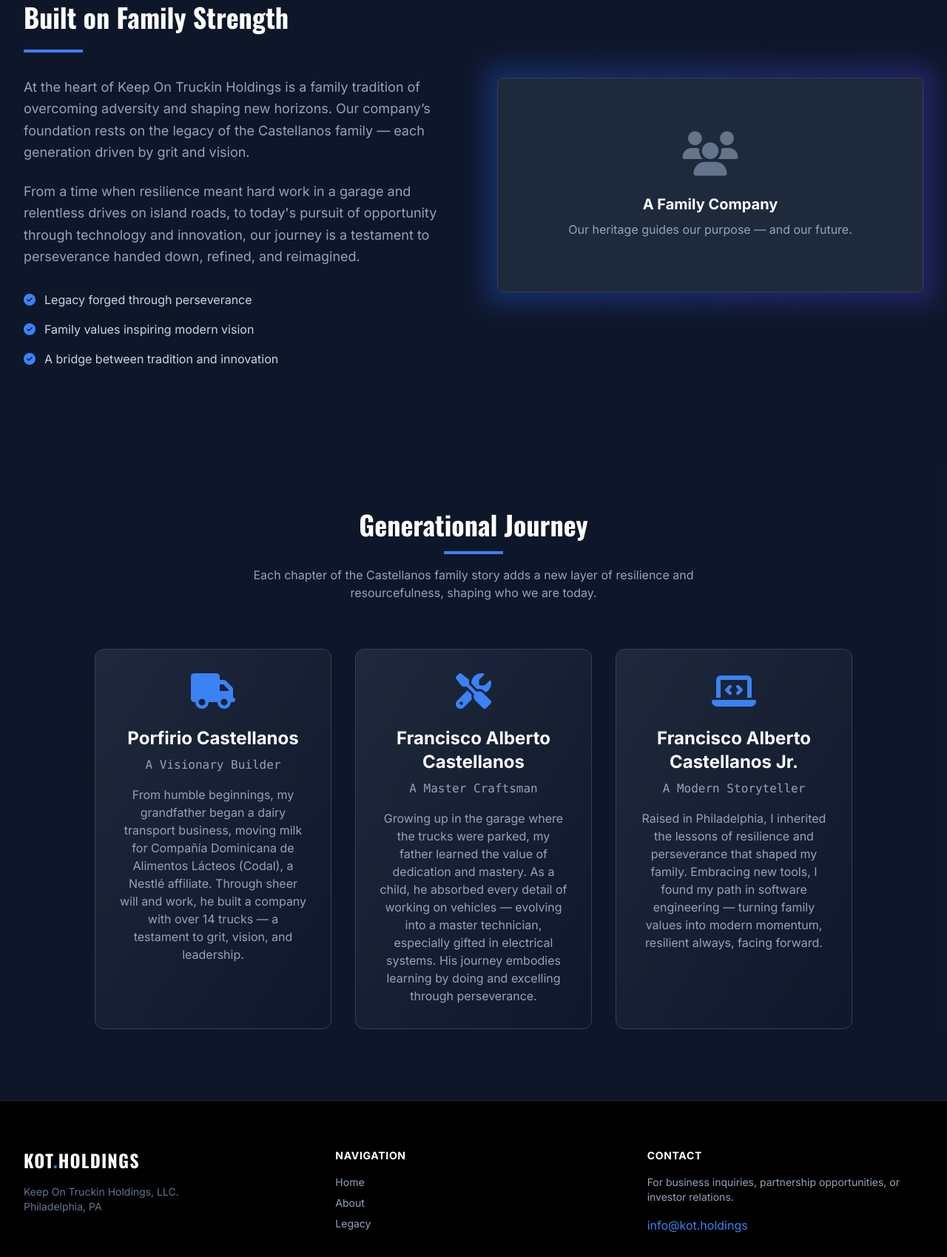
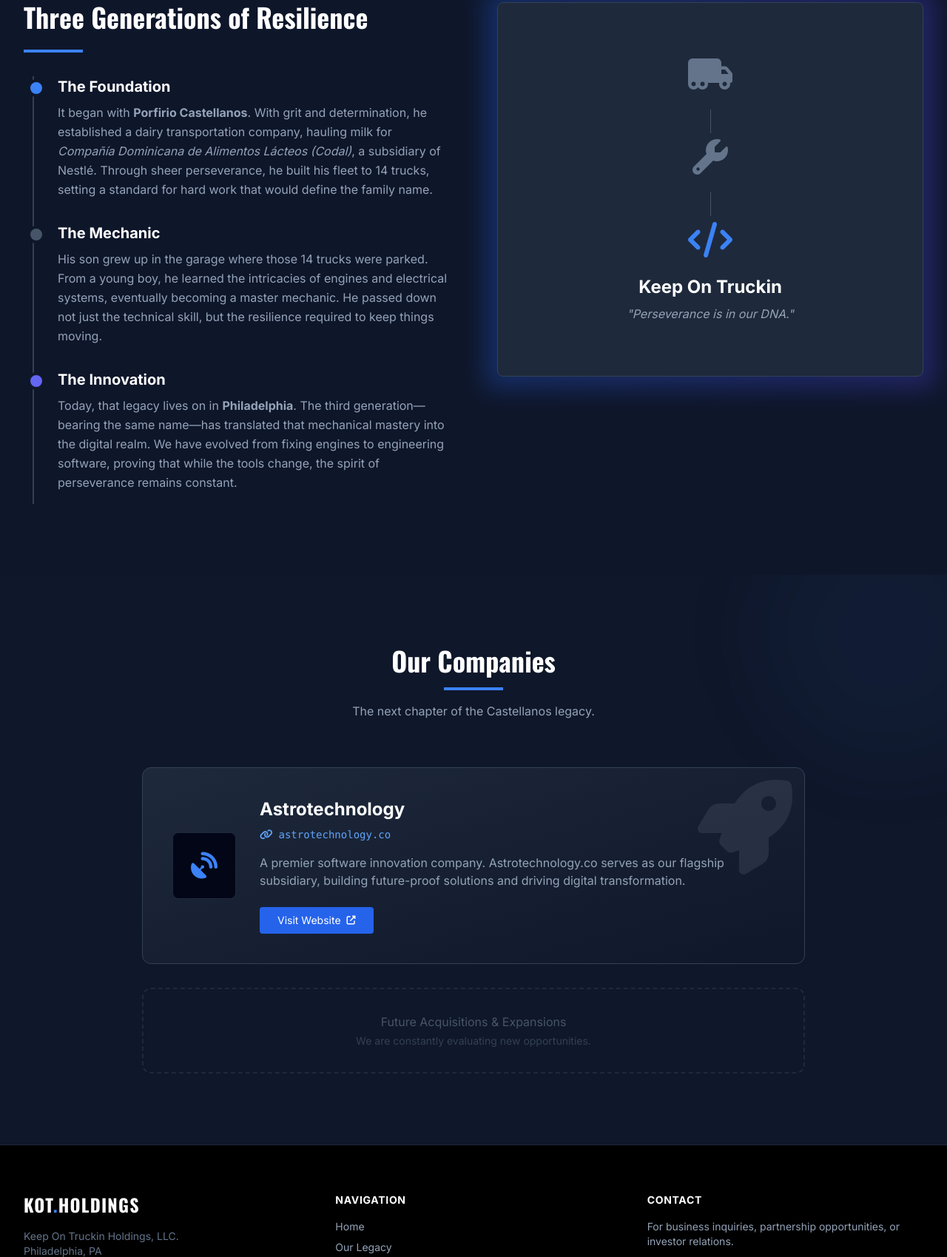
Before and after one commit to DocDevelopers/kot-homepage, a plain HTML site: page index.html in a window 1280 px wide. Shown: the part 893-2592 px from the top of the page at 74% size. Drawn offline with nearby package versions, Linux system fonts and the light colour scheme.

Commit message:
Revise meta description and update navigation links
Updated the website's description meta tag, changed navigation links, and improved text content for clarity and relevance.

```diff
--- a/index.html
+++ b/index.html
@@ -4,11 +4,14 @@
     <meta charset="UTF-8">
     <meta name="viewport" content="width=device-width, initial-scale=1.0">
     <title>Keep On Truckin Holdings, LLC | kot.holdings</title>
-    <meta name="description" content="A legacy of perseverance and innovation — the Castellanos family story">
+    <meta name="description" content="The Castellanos legacy. From dairy transportation to software innovation.">
+
     <!-- Tailwind CSS -->
     <script src="https://cdn.tailwindcss.com"></script>
+
     <!-- Font Awesome -->
     <link rel="stylesheet" href="https://cdnjs.cloudflare.com/ajax/libs/font-awesome/6.4.0/css/all.min.css">
+
     <!-- Google Fonts -->
     <link href="https://fonts.googleapis.com/css2?family=Inter:wght@300;400;600;700&family=Oswald:wght@500;700&display=swap" rel="stylesheet">
 
@@ -24,7 +27,7 @@
                         kot: {
                             dark: '#0f172a',
                             light: '#e2e8f0',
-                            accent: '#3b82f6',
+                            accent: '#3b82f6', // Blue for tech
                             secondary: '#64748b'
                         }
                     }
@@ -32,16 +35,27 @@
             }
         }
     </script>
+
     <style>
+        /* Custom Animations */
         @keyframes fade-in-up {
             from { opacity: 0; transform: translateY(20px); }
             to { opacity: 1; transform: translateY(0); }
         }
-        .animate-fade-in-up { animation: fade-in-up 0.8s ease-out forwards; }
+
+        .animate-fade-in-up {
+            animation: fade-in-up 0.8s ease-out forwards;
+        }
+
         .delay-100 { animation-delay: 0.1s; }
         .delay-200 { animation-delay: 0.2s; }
         .delay-300 { animation-delay: 0.3s; }
-        .glass-nav { background: rgba(15, 23, 42, 0.9); backdrop-filter: blur(10px); border-bottom: 1px solid rgba(255,255,255,0.1); }
+
+        .glass-nav {
+            background: rgba(15, 23, 42, 0.9);
+            backdrop-filter: blur(10px);
+            border-bottom: 1px solid rgba(255, 255, 255, 0.1);
+        }
     </style>
 </head>
 <body class="bg-kot-dark text-slate-300 font-sans antialiased selection:bg-kot-accent selection:text-white">
@@ -50,18 +64,23 @@
     <nav class="fixed w-full z-50 glass-nav transition-all duration-300" id="navbar">
         <div class="max-w-7xl mx-auto px-4 sm:px-6 lg:px-8">
             <div class="flex items-center justify-between h-20">
+                <!-- Logo -->
                 <div class="flex-shrink-0 cursor-pointer" onclick="window.scrollTo(0,0)">
                     <span class="font-display text-2xl tracking-wider text-white font-bold uppercase">
                         KOT<span class="text-kot-accent">.</span>Holdings
                     </span>
                 </div>
+
+                <!-- Desktop Menu -->
                 <div class="hidden md:block">
                     <div class="ml-10 flex items-baseline space-x-8">
-                        <a href="#about" class="hover:text-white hover:bg-white/10 px-3 py-2 rounded-md text-sm font-medium transition-colors">About</a>
-                        <a href="#legacy" class="hover:text-white hover:bg-white/10 px-3 py-2 rounded-md text-sm font-medium transition-colors">Legacy</a>
+                        <a href="#about" class="hover:text-white hover:bg-white/10 px-3 py-2 rounded-md text-sm font-medium transition-colors">Our Legacy</a>
+                        <a href="#portfolio" class="hover:text-white hover:bg-white/10 px-3 py-2 rounded-md text-sm font-medium transition-colors">Portfolio</a>
                         <a href="#contact" class="bg-kot-accent hover:bg-blue-600 text-white px-4 py-2 rounded-md text-sm font-medium transition-colors shadow-lg shadow-blue-500/20">Contact</a>
                     </div>
                 </div>
+
+                <!-- Mobile menu button -->
                 <div class="md:hidden">
                     <button id="mobile-menu-btn" class="text-gray-300 hover:text-white p-2 focus:outline-none">
                         <i class="fas fa-bars text-xl"></i>
@@ -69,10 +88,12 @@
                 </div>
             </div>
         </div>
+
+        <!-- Mobile Menu Panel -->
         <div class="md:hidden hidden bg-kot-dark border-b border-gray-800" id="mobile-menu">
             <div class="px-2 pt-2 pb-3 space-y-1 sm:px-3">
-                <a href="#about" class="block hover:bg-gray-800 text-gray-300 hover:text-white px-3 py-2 rounded-md text-base font-medium">About</a>
-                <a href="#legacy" class="block hover:bg-gray-800 text-gray-300 hover:text-white px-3 py-2 rounded-md text-base font-medium">Legacy</a>
+                <a href="#about" class="block hover:bg-gray-800 text-gray-300 hover:text-white px-3 py-2 rounded-md text-base font-medium">Our Legacy</a>
+                <a href="#portfolio" class="block hover:bg-gray-800 text-gray-300 hover:text-white px-3 py-2 rounded-md text-base font-medium">Portfolio</a>
                 <a href="#contact" class="block text-kot-accent font-bold px-3 py-2 rounded-md text-base">Contact Us</a>
             </div>
         </div>
@@ -80,6 +101,7 @@
 
     <!-- Hero Section -->
     <section class="relative min-h-screen flex items-center justify-center overflow-hidden pt-20">
+        <!-- Abstract Background -->
         <div class="absolute inset-0 z-0 opacity-30">
             <svg class="w-full h-full" viewBox="0 0 100 100" preserveAspectRatio="none">
                 <defs>
@@ -93,28 +115,32 @@
             <div class="absolute top-1/4 left-1/4 w-96 h-96 bg-blue-600/10 rounded-full blur-3xl"></div>
             <div class="absolute bottom-1/4 right-1/4 w-64 h-64 bg-indigo-500/10 rounded-full blur-3xl"></div>
         </div>
+
         <div class="relative z-10 max-w-7xl mx-auto px-4 sm:px-6 lg:px-8 text-center">
             <div class="animate-fade-in-up">
                 <h2 class="text-kot-accent font-bold tracking-widest text-sm uppercase mb-4">The Castellanos Legacy</h2>
                 <h1 class="text-5xl md:text-7xl font-display font-bold text-white mb-6 leading-tight">
-                    Resilience Across Generations.<br>
+                    Generations of<br>
                     <span class="text-transparent bg-clip-text bg-gradient-to-r from-blue-400 to-indigo-500">
-                        Perseverance Meets Innovation.
+                        Perseverance.
                     </span>
                 </h1>
                 <p class="mt-4 max-w-2xl mx-auto text-xl text-slate-400">
-                    Three generations. One enduring spirit — Keep On Truckin Holdings lives the Castellanos legacy of overcoming challenges and bridging yesterday's wisdom with tomorrow's possibilities.
+                    From a 14-truck fleet in the Dominican Republic to software engineering in Philadelphia. We are defined by resilience.
                 </p>
+
                 <div class="mt-10 flex justify-center gap-4">
-                    <a href="#legacy" class="px-8 py-3 bg-white text-kot-dark font-bold rounded hover:bg-gray-100 transition-all duration-300 shadow-[0_0_20px_rgba(255,255,255,0.1)]">
-                        Our Story
+                    <a href="#portfolio" class="px-8 py-3 bg-white text-kot-dark font-bold rounded hover:bg-gray-100 transition-all duration-300 shadow-[0_0_20px_rgba(255,255,255,0.1)]">
+                        Our Portfolio
                     </a>
                     <a href="#about" class="px-8 py-3 border border-slate-600 text-white rounded hover:bg-slate-800 transition-all duration-300">
-                        Learn More
+                        Our Story
                     </a>
                 </div>
             </div>
         </div>
+
+        <!-- Scroll Down Indicator -->
         <div class="absolute bottom-10 left-1/2 transform -translate-x-1/2 animate-bounce text-slate-500">
             <i class="fas fa-chevron-down text-2xl"></i>
         </div>
@@ -123,38 +149,53 @@
     <!-- About Section -->
     <section id="about" class="py-24 bg-slate-900/50">
         <div class="max-w-7xl mx-auto px-4 sm:px-6 lg:px-8">
-            <div class="grid md:grid-cols-2 gap-16 items-center">
+            <div class="grid md:grid-cols-2 gap-16 items-start">
                 <div>
-                    <h2 class="text-3xl md:text-4xl font-display font-bold text-white mb-6">Built on Family Strength</h2>
+                    <h2 class="text-3xl md:text-4xl font-display font-bold text-white mb-6">Three Generations of Resilience</h2>
                     <div class="w-20 h-1 bg-kot-accent mb-8"></div>
-                    <p class="text-lg text-slate-400 mb-6 leading-relaxed">
-                        At the heart of Keep On Truckin Holdings is a family tradition of overcoming adversity and shaping new horizons. Our company’s foundation rests on the legacy of the Castellanos family — each generation driven by grit and vision.
-                    </p>
-                    <p class="text-lg text-slate-400 mb-6 leading-relaxed">
-                        From a time when resilience meant hard work in a garage and relentless drives on island roads, to today's pursuit of opportunity through technology and innovation, our journey is a testament to perseverance handed down, refined, and reimagined.
-                    </p>
-                    <ul class="space-y-4 mt-8">
-                        <li class="flex items-start">
-                            <i class="fas fa-check-circle text-kot-accent mt-1 mr-3"></i>
-                            <span class="text-slate-300">Legacy forged through perseverance</span>
-                        </li>
-                        <li class="flex items-start">
-                            <i class="fas fa-check-circle text-kot-accent mt-1 mr-3"></i>
-                            <span class="text-slate-300">Family values inspiring modern vision</span>
-                        </li>
-                        <li class="flex items-start">
-                            <i class="fas fa-check-circle text-kot-accent mt-1 mr-3"></i>
-                            <span class="text-slate-300">A bridge between tradition and innovation</span>
-                        </li>
-                    </ul>
+
+                    <div class="space-y-8 relative border-l-2 border-slate-700 ml-3 pl-8 pb-4">
+                        <!-- Gen 1 -->
+                        <div class="relative">
+                            <span class="absolute -left-[41px] top-1 bg-kot-accent h-6 w-6 rounded-full border-4 border-kot-dark"></span>
+                            <h3 class="text-white font-bold text-xl mb-2">The Foundation</h3>
+                            <p class="text-slate-400 leading-relaxed">
+                                It began with <strong>Porfirio Castellanos</strong>. With grit and determination, he established a dairy transportation company, hauling milk for <em>Compañía Dominicana de Alimentos Lácteos (Codal)</em>, a subsidiary of Nestlé. Through sheer perseverance, he built his fleet to 14 trucks, setting a standard for hard work that would define the family name.
+                            </p>
+                        </div>
+
+                        <!-- Gen 2 -->
+                        <div class="relative">
+                            <span class="absolute -left-[41px] top-1 bg-slate-600 h-6 w-6 rounded-full border-4 border-kot-dark"></span>
+                            <h3 class="text-white font-bold text-xl mb-2">The Mechanic</h3>
+                            <p class="text-slate-400 leading-relaxed">
+                                His son grew up in the garage where those 14 trucks were parked. From a young boy, he learned the intricacies of engines and electrical systems, eventually becoming a master mechanic. He passed down not just the technical skill, but the resilience required to keep things moving.
+                            </p>
+                        </div>
+
+                        <!-- Gen 3 -->
+                        <div class="relative">
+                            <span class="absolute -left-[41px] top-1 bg-indigo-500 h-6 w-6 rounded-full border-4 border-kot-dark"></span>
+                            <h3 class="text-white font-bold text-xl mb-2">The Innovation</h3>
+                            <p class="text-slate-400 leading-relaxed">
+                                Today, that legacy lives on in <strong>Philadelphia</strong>. The third generation—bearing the same name—has translated that mechanical mastery into the digital realm. We have evolved from fixing engines to engineering software, proving that while the tools change, the spirit of perseverance remains constant.
+                            </p>
+                        </div>
+                    </div>
                 </div>
-                <div class="relative">
+
+                <div class="relative mt-8 md:mt-0">
                     <div class="absolute -inset-4 bg-gradient-to-r from-blue-600 to-indigo-600 rounded-lg blur-lg opacity-30"></div>
-                    <div class="relative bg-slate-800 p-8 rounded-lg border border-slate-700">
+                    <div class="relative bg-slate-800 p-8 rounded-lg border border-slate-700 h-full flex flex-col justify-center">
                         <div class="flex flex-col items-center justify-center text-center py-10">
-                            <i class="fas fa-users text-6xl text-slate-500 mb-6"></i>
-                            <h3 class="text-xl font-bold text-white mb-2">A Family Company</h3>
-                            <p class="text-slate-400">Our heritage guides our purpose — and our future.</p>
+                            <i class="fas fa-truck-moving text-5xl text-slate-500 mb-4"></i>
+                            <div class="h-8 w-px bg-slate-600 my-2"></div>
+                            <i class="fas fa-wrench text-5xl text-slate-500 mb-4"></i>
+                            <div class="h-8 w-px bg-slate-600 my-2"></div>
+                            <i class="fas fa-code text-5xl text-kot-accent mb-6"></i>
+
+                            <h3 class="text-2xl font-bold text-white mb-2">Keep On Truckin</h3>
+                            <p class="text-slate-400 italic">"Perseverance is in our DNA."</p>
                         </div>
                     </div>
                 </div>
@@ -162,50 +203,52 @@
         </div>
     </section>
 
-    <!-- Legacy Section -->
-    <section id="legacy" class="py-24 relative overflow-hidden bg-kot-dark/90">
+    <!-- Portfolio Section -->
+    <section id="portfolio" class="py-24 relative overflow-hidden">
+        <!-- Decorative bg elements -->
+        <div class="absolute top-0 right-0 -mr-20 -mt-20 w-80 h-80 bg-kot-accent/5 rounded-full blur-3xl"></div>
+
         <div class="max-w-7xl mx-auto px-4 sm:px-6 lg:px-8 relative z-10">
             <div class="text-center mb-16">
-                <h2 class="text-3xl md:text-4xl font-display font-bold text-white mb-4">Generational Journey</h2>
+                <h2 class="text-3xl md:text-4xl font-display font-bold text-white mb-4">Our Companies</h2>
                 <div class="w-20 h-1 bg-kot-accent mx-auto"></div>
-                <p class="mt-4 text-slate-400 max-w-2xl mx-auto">
-                    Each chapter of the Castellanos family story adds a new layer of resilience and resourcefulness, shaping who we are today.
-                </p>
+                <p class="mt-4 text-slate-400 max-w-2xl mx-auto">The next chapter of the Castellanos legacy.</p>
             </div>
-            <div class="grid md:grid-cols-3 gap-8 max-w-5xl mx-auto">
-                <!-- Grandfather -->
-                <div class="group relative bg-gradient-to-br from-slate-800 to-slate-900 rounded-xl overflow-hidden border border-slate-700 hover:border-kot-accent transition-all duration-300">
-                    <div class="p-8 flex flex-col items-center text-center">
-                        <i class="fas fa-truck text-5xl text-kot-accent mb-6"></i>
-                        <h3 class="text-2xl font-bold text-white mb-2">Porfirio Castellanos</h3>
-                        <p class="text-slate-400 font-mono">A Visionary Builder</p>
-                        <p class="text-slate-400 mt-4">
-                            From humble beginnings, my grandfather began a dairy transport business, moving milk for Compañía Dominicana de Alimentos Lácteos (Codal), a Nestlé affiliate. Through sheer will and work, he built a company with over 14 trucks — a testament to grit, vision, and leadership.
-                        </p>
+
+            <div class="grid md:grid-cols-1 gap-8 max-w-4xl mx-auto">
+
+                <!-- Astrotechnology Card -->
+                <div class="group relative bg-gradient-to-br from-slate-800 to-slate-900 rounded-xl overflow-hidden border border-slate-700 hover:border-kot-accent transition-all duration-300 hover:shadow-2xl hover:shadow-blue-900/20">
+                    <div class="absolute top-0 right-0 p-4 opacity-10 group-hover:opacity-20 transition-opacity">
+                        <i class="fas fa-rocket text-9xl"></i>
+                    </div>
+
+                    <div class="p-8 md:p-10 flex flex-col md:flex-row items-center gap-8">
+                        <div class="flex-shrink-0 bg-slate-950 p-6 rounded-lg border border-slate-800">
+                             <i class="fas fa-satellite-dish text-4xl text-kot-accent"></i>
+                        </div>
+
+                        <div class="flex-grow text-center md:text-left">
+                            <h3 class="text-2xl font-bold text-white mb-2">Astrotechnology</h3>
+                            <div class="flex items-center justify-center md:justify-start gap-2 mb-4 text-sm text-blue-400 font-mono">
+                                <i class="fas fa-link"></i> astrotechnology.co
+                            </div>
+                            <p class="text-slate-400 mb-6">
+                                A premier software innovation company. Astrotechnology.co serves as our flagship subsidiary, building future-proof solutions and driving digital transformation.
+                            </p>
+                            <a href="https://astrotechnology.co" target="_blank" class="inline-flex items-center text-white bg-blue-600 hover:bg-blue-700 px-6 py-2 rounded transition-colors font-medium text-sm">
+                                Visit Website <i class="fas fa-external-link-alt ml-2 text-xs"></i>
+                            </a>
+                        </div>
                     </div>
                 </div>
-                <!-- Father -->
-                <div class="group relative bg-gradient-to-br from-slate-800 to-slate-900 rounded-xl overflow-hidden border border-slate-700 hover:border-kot-accent transition-all duration-300">
-                    <div class="p-8 flex flex-col items-center text-center">
-                        <i class="fas fa-tools text-5xl text-kot-accent mb-6"></i>
-                        <h3 class="text-2xl font-bold text-white mb-2">Francisco Alberto Castellanos</h3>
-                        <p class="text-slate-400 font-mono">A Master Craftsman</p>
-                        <p class="text-slate-400 mt-4">
-                            Growing up in the garage where the trucks were parked, my father learned the value of dedication and mastery. As a child, he absorbed every detail of working on vehicles — evolving into a master technician, especially gifted in electrical systems. His journey embodies learning by doing and excelling through perseverance.
-                        </p>
-                    </div>
+
+                <!-- Placeholder for future expansion -->
+                <div class="text-center py-8 border-2 border-dashed border-slate-800 rounded-xl">
+                    <p class="text-slate-600 font-medium">Future Acquisitions & Expansions</p>
+                    <p class="text-sm text-slate-700 mt-1">We are constantly evaluating new opportunities.</p>
                 </div>
-                <!-- You -->
-                <div class="group relative bg-gradient-to-br from-slate-800 to-slate-900 rounded-xl overflow-hidden border border-slate-700 hover:border-kot-accent transition-all duration-300">
-                    <div class="p-8 flex flex-col items-center text-center">
-                        <i class="fas fa-laptop-code text-5xl text-kot-accent mb-6"></i>
-                        <h3 class="text-2xl font-bold text-white mb-2">Francisco Alberto Castellanos Jr.</h3>
-                        <p class="text-slate-400 font-mono">A Modern Storyteller</p>
-                        <p class="text-slate-400 mt-4">
-                            Raised in Philadelphia, I inherited the lessons of resilience and perseverance that shaped my family. Embracing new tools, I found my path in software engineering — turning family values into modern momentum, resilient always, facing forward.
-                        </p>
-                    </div>
-                </div>
+
             </div>
         </div>
     </section>
@@ -224,15 +267,17 @@
                         Philadelphia, PA
                     </p>
                 </div>
+
                 <!-- Links -->
                 <div class="col-span-1">
                     <h4 class="text-white font-bold uppercase tracking-wider text-sm mb-4">Navigation</h4>
                     <ul class="space-y-2 text-sm text-slate-400">
                         <li><a href="#" class="hover:text-kot-accent transition-colors">Home</a></li>
-                        <li><a href="#about" class="hover:text-kot-accent transition-colors">About</a></li>
-                        <li><a href="#legacy" class="hover:text-kot-accent transition-colors">Legacy</a></li>
+                        <li><a href="#about" class="hover:text-kot-accent transition-colors">Our Legacy</a></li>
+                        <li><a href="#portfolio" class="hover:text-kot-accent transition-colors">Portfolio</a></li>
                     </ul>
                 </div>
+
                 <!-- Contact -->
                 <div class="col-span-1">
                     <h4 class="text-white font-bold uppercase tracking-wider text-sm mb-4">Contact</h4>
@@ -244,6 +289,7 @@
                     </a>
                 </div>
             </div>
+
             <div class="mt-12 pt-8 border-t border-slate-900 flex flex-col md:flex-row justify-between items-center text-xs text-slate-600">
                 <p>&copy; 2025 Keep On Truckin Holdings, LLC. All rights reserved.</p>
                 <div class="mt-2 md:mt-0 space-x-4">
@@ -258,18 +304,30 @@
         // Mobile menu toggle
         const btn = document.getElementById('mobile-menu-btn');
         const menu = document.getElementById('mobile-menu');
-        btn.addEventListener('click', () => { menu.classList.toggle('hidden'); });
+
+        btn.addEventListener('click', () => {
+            menu.classList.toggle('hidden');
+        });
+
+        // Smooth scroll for anchor links
         document.querySelectorAll('a[href^="#"]').forEach(anchor => {
             anchor.addEventListener('click', function (e) {
                 e.preventDefault();
-                menu.classList.add('hidden');
-                document.querySelector(this.getAttribute('href')).scrollIntoView({ behavior: 'smooth' });
+                menu.classList.add('hidden'); // Close mobile menu on click
+                document.querySelector(this.getAttribute('href')).scrollIntoView({
+                    behavior: 'smooth'
+                });
             });
         });
+
+        // Navbar background on scroll
         window.addEventListener('scroll', () => {
             const nav = document.getElementById('navbar');
-            if (window.scrollY > 50) { nav.classList.add('shadow-lg'); }
-            else { nav.classList.remove('shadow-lg'); }
+            if (window.scrollY > 50) {
+                nav.classList.add('shadow-lg');
+            } else {
+                nav.classList.remove('shadow-lg');
+            }
         });
     </script>
 </body>
```
